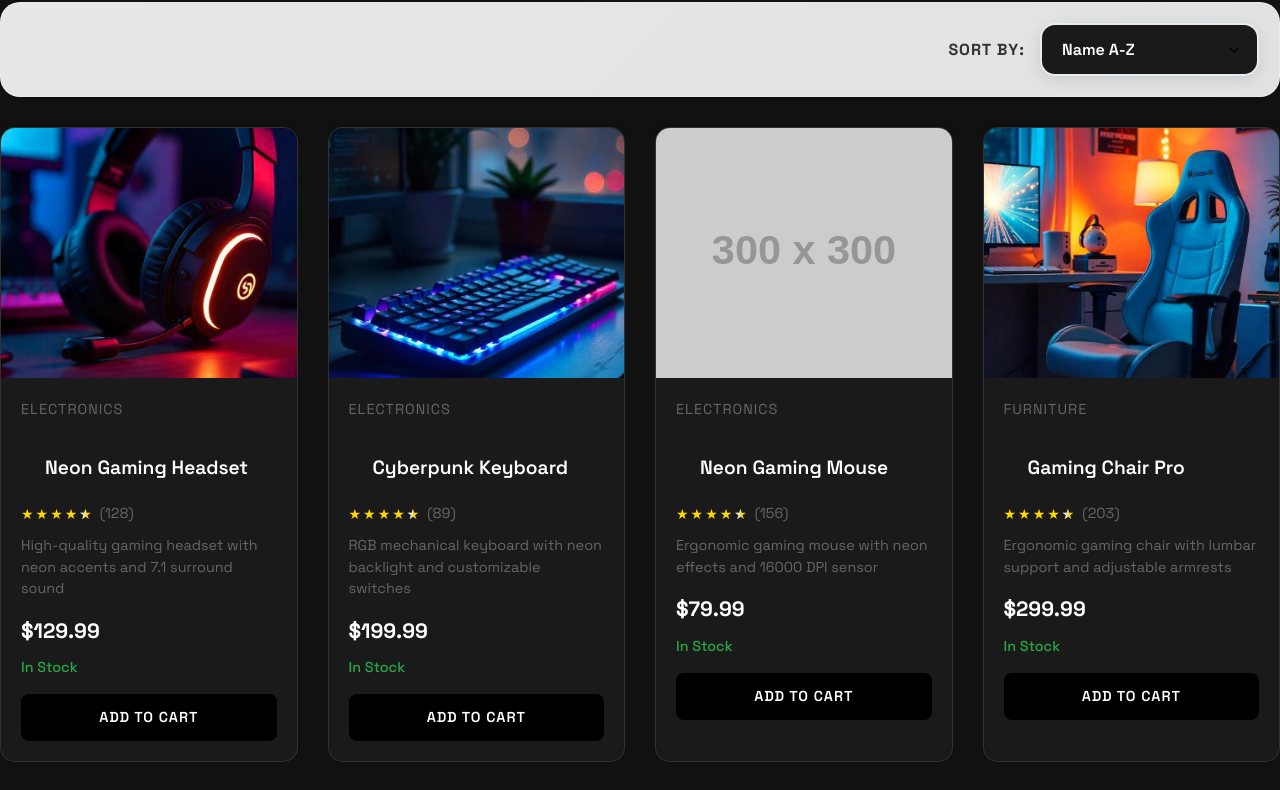
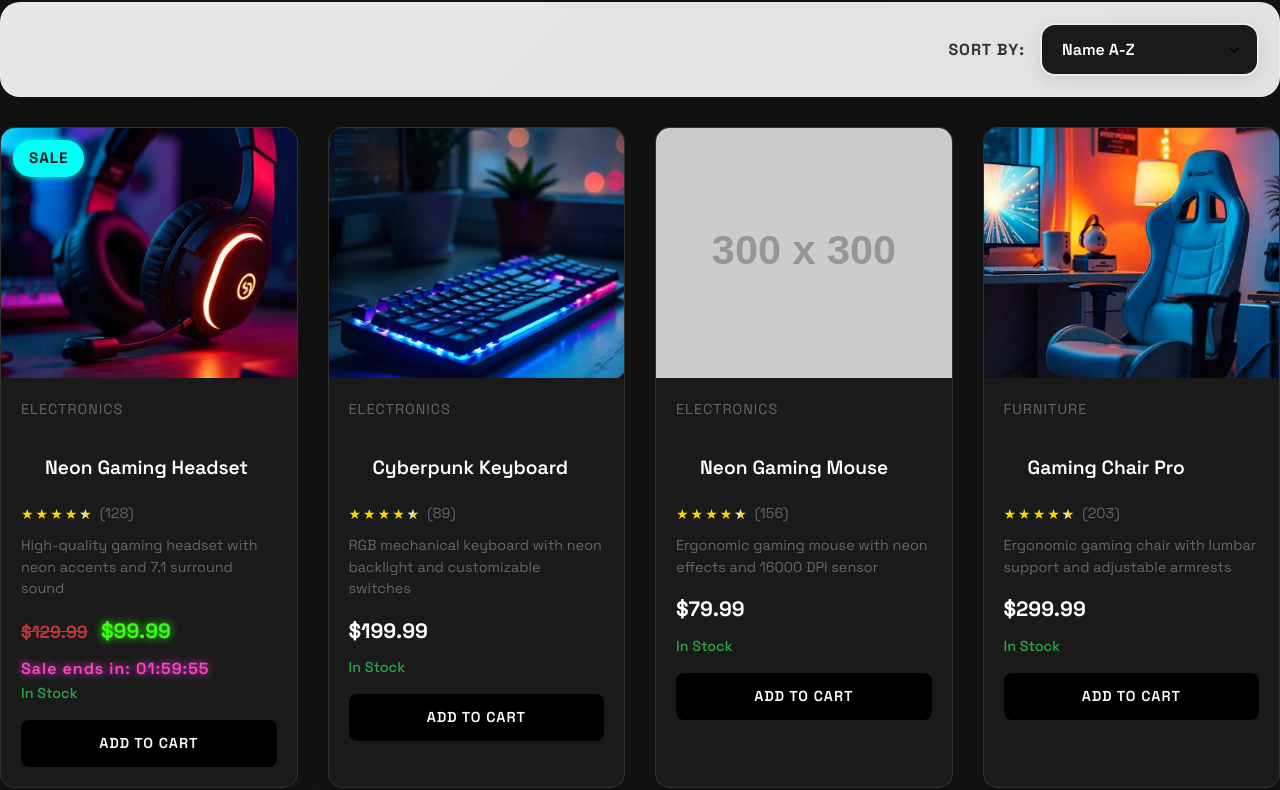
Before and after one commit to Leshamer2255/Voodoo-Test, a website: page index.html in a window 1280 px wide. Shown: the part 1896-2686 px from the top of the page. Drawn offline with nearby package versions, Linux system fonts and the light colour scheme; placeholder pictures from the web are drawn by us.

Commit message:
I fix style also add goods for sale which have less price some time

```diff
--- a/compiled.css
+++ b/compiled.css
@@ -2262,3 +2262,43 @@ a:focus {
         color: #cccccc;
     }
 }
+
+.sale-badge {
+  position: absolute;
+  top: 12px;
+  left: 12px;
+  background: var(--color-neon, #00fff7);
+  color: #18181b;
+  font-weight: bold;
+  padding: 6px 16px;
+  border-radius: 20px;
+  font-size: 0.95rem;
+  box-shadow: 0 0 8px var(--color-neon, #00fff7);
+  z-index: 2;
+  letter-spacing: 1px;
+}
+.old-price {
+  color: #ff4444;
+  text-decoration: line-through;
+  font-size: 1.1rem;
+  margin-right: 8px;
+  opacity: 0.7;
+}
+.sale-price {
+  color: var(--color-neon2, #39ff14);
+  font-size: 1.3rem;
+  font-weight: bold;
+  text-shadow: 0 0 8px var(--color-neon2, #39ff14);
+}
+.sale-timer {
+  margin: 8px 0 0 0;
+  color: var(--color-neon3, #ff44cc);
+  font-size: 1rem;
+  font-weight: 600;
+  text-shadow: 0 0 8px var(--color-neon3, #ff44cc);
+  letter-spacing: 1px;
+}
+.sale-ended {
+  color: #ff4444 !important;
+  text-shadow: none;
+}
--- a/index.html
+++ b/index.html
@@ -127,6 +127,19 @@
 			<a class="close-button">×</a>
 		</div>
 
+		<div id="paymentModal" class="modal" style="display:none;">
+			<div class="modal-content">
+				<h2 class="modal__title">Choose Payment Method</h2>
+				<div class="payment-options">
+					<button class="payment-btn" data-method="liqpay">LiqPay</button>
+					<button class="payment-btn" data-method="stripe">Stripe</button>
+					<button class="payment-btn" data-method="paypal">PayPal</button>
+				</div>
+				<div class="payment-status" style="margin-top:20px;"></div>
+			</div>
+			<a class="close-button">×</a>
+		</div>
+
 		<main class="main-content">
 			<section class="hero-section">
 				<div class="hero-content">
--- a/js/script.js
+++ b/js/script.js
@@ -31,6 +31,13 @@ const signupCloseButton = signupModal.querySelector('.close-button');
 const loginForm = document.querySelector('.login-form');
 const signupForm = document.querySelector('.signup-form');
 
+// Payment modal logic
+const paymentModal = document.getElementById('paymentModal');
+const paymentBtns = paymentModal.querySelectorAll('.payment-btn');
+const paymentStatus = paymentModal.querySelector('.payment-status');
+const paymentCloseBtns = paymentModal.querySelectorAll('.close-button');
+const checkoutButton = document.querySelector('.checkout-button');
+
 // Sample product data with more products
 const products = [
     {
@@ -42,7 +49,10 @@ const products = [
         description: "High-quality gaming headset with neon accents and 7.1 surround sound",
         rating: 4.5,
         reviews: 128,
-        inStock: true
+        inStock: true,
+        isOnSale: true,
+        salePrice: 99.99,
+        saleEnd: new Date(Date.now() + 2 * 60 * 60 * 1000).toISOString() // 2 години від зараз
     },
     {
         id: 2,
@@ -53,7 +63,8 @@ const products = [
         description: "RGB mechanical keyboard with neon backlight and customizable switches",
         rating: 4.8,
         reviews: 89,
-        inStock: true
+        inStock: true,
+        isOnSale: false
     },
     {
         id: 3,
@@ -251,7 +262,10 @@ const products = [
         description: "TV/monitor ambient light bar with music sync",
         rating: 4.7,
         reviews: 134,
-        inStock: true
+        inStock: true,
+        isOnSale: true,
+        salePrice: 89.99,
+        saleEnd: new Date(Date.now() + 24 * 60 * 60 * 1000).toISOString() // 24 години від зараз
     }
 ];
 
@@ -422,10 +436,19 @@ function displayProducts() {
     productsToShow.forEach(product => {
         const productCard = document.createElement('div');
         productCard.classList.add('product-card');
-
         const isInWishlist = wishlist.includes(product.id);
         const stockStatus = product.inStock ? 'In Stock' : 'Out of Stock';
         const stockClass = product.inStock ? 'in-stock' : 'out-of-stock';
+
+        // Sale badge, price, timer
+        let saleBadge = '';
+        let priceBlock = `<div class="product-card__price">$${product.price.toFixed(2)}</div>`;
+        let timerBlock = '';
+        if (product.isOnSale && product.salePrice && product.saleEnd) {
+            saleBadge = `<div class="sale-badge">SALE</div>`;
+            priceBlock = `<div class="product-card__price"><span class="old-price">$${product.price.toFixed(2)}</span> <span class="sale-price">$${product.salePrice.toFixed(2)}</span></div>`;
+            timerBlock = `<div class="sale-timer" data-saleend="${product.saleEnd}" data-productid="${product.id}"></div>`;
+        }
 
         productCard.innerHTML = `
             <div class="product-card__image">
@@ -438,6 +461,7 @@ function displayProducts() {
                 <div class="product-card__overlay">
                     <button class="quick-view-btn" data-id="${product.id}">Quick View</button>
                 </div>
+                ${saleBadge}
             </div>
             <div class="product-card__content">
                 <div class="product-card__category">${product.category}</div>
@@ -449,7 +473,8 @@ function displayProducts() {
                     <span class="reviews">(${product.reviews})</span>
                 </div>
                 <p class="product-card__description">${product.description}</p>
-                <div class="product-card__price">$${product.price.toFixed(2)}</div>
+                ${priceBlock}
+                ${timerBlock}
                 <div class="product-card__stock ${stockClass}">${stockStatus}</div>
                 <button class="add-to-cart" data-id="${product.id}" ${!product.inStock ? 'disabled' : ''}>
                     ${product.inStock ? 'Add to Cart' : 'Out of Stock'}
@@ -459,8 +484,36 @@ function displayProducts() {
         productsGrid.appendChild(productCard);
     });
 
+    // Таймер для акційних товарів
+    updateSaleTimers();
+
     // Add event listeners
     addProductEventListeners();
+}
+
+// Оновлення таймерів акцій
+function updateSaleTimers() {
+    const timers = document.querySelectorAll('.sale-timer');
+    timers.forEach(timer => {
+        const saleEnd = timer.getAttribute('data-saleend');
+        if (!saleEnd) return;
+        function update() {
+            const now = new Date();
+            const end = new Date(saleEnd);
+            let diff = Math.max(0, end - now);
+            if (diff <= 0) {
+                timer.textContent = 'Sale ended';
+                timer.classList.add('sale-ended');
+                return;
+            }
+            const h = String(Math.floor(diff / 3600000)).padStart(2, '0');
+            const m = String(Math.floor((diff % 3600000) / 60000)).padStart(2, '0');
+            const s = String(Math.floor((diff % 60000) / 1000)).padStart(2, '0');
+            timer.textContent = `Sale ends in: ${h}:${m}:${s}`;
+        }
+        update();
+        setInterval(update, 1000);
+    });
 }
 
 // Generate star rating HTML
@@ -956,7 +1009,6 @@ document.addEventListener('DOMContentLoaded', () => {
     }
 
     // Add checkout button functionality
-    const checkoutButton = document.querySelector('.checkout-button');
     if (checkoutButton) {
         checkoutButton.addEventListener('click', () => {
             if (cart.length === 0) {
@@ -964,11 +1016,29 @@ document.addEventListener('DOMContentLoaded', () => {
                 return;
             }
 
-            // Here you would typically redirect to checkout page
-            alert('Redirecting to checkout...');
-            console.log('Checkout with items:', cart);
+            paymentModal.style.display = 'flex';
+            paymentStatus.textContent = '';
         });
     }
+
+    // Payment modal logic
+    paymentBtns.forEach(btn => {
+        btn.addEventListener('click', () => {
+            paymentStatus.textContent = 'Processing payment via ' + btn.textContent + '...';
+            paymentStatus.style.color = 'var(--color-neon, #00fff7)';
+            setTimeout(() => {
+                paymentStatus.textContent = 'Payment successful! Thank you for your purchase!';
+                paymentStatus.style.color = 'var(--color-neon2, #39ff14)';
+                clearCart();
+            }, 1800);
+        });
+    });
+
+    paymentCloseBtns.forEach(btn => {
+        btn.addEventListener('click', () => {
+            paymentModal.style.display = 'none';
+        });
+    });
 
     // Save user preferences
     saveUserPreferences();
```
